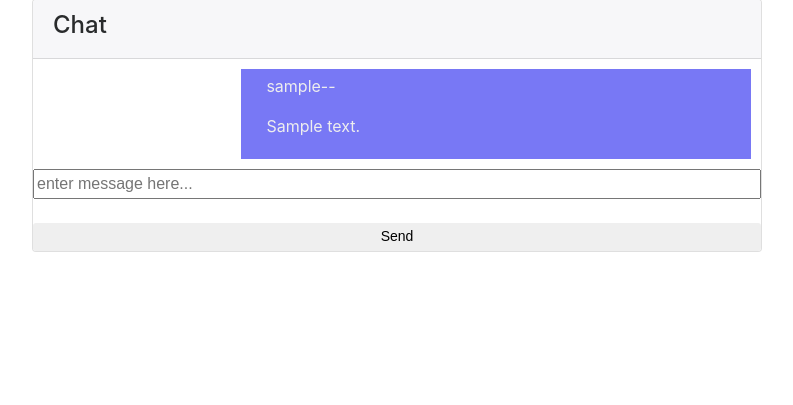
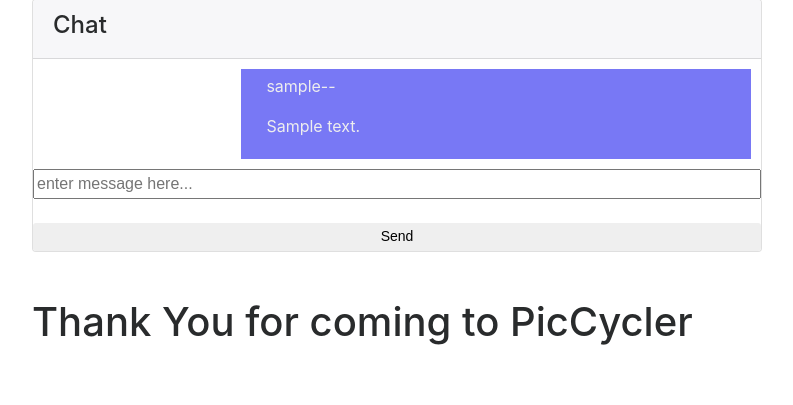
Before and after one commit to alanwagner101/PicCycler, a Node server app: page / in a window 1280 px wide. Shown: the part 381-786 px from the top of the page, without its empty margins (243-1036 px from the left). Run offline with Node 20, Linux system fonts and the light colour scheme; tables that the repository leaves empty hold one stand-in row (values such as "Sample post"); some libraries are stand-ins or nearby versions.

Commit message:
picture wheel fully functional

```diff
--- a/public/js/index.js
+++ b/public/js/index.js
@@ -3,6 +3,7 @@
 var addUser = $("#add-username");
 var addChat = $("#add-chat");
 var chatBox = $("#chat-area");
+var picBox = $("#picBox");
 var StaticID;
 var StaticName;
 
@@ -191,17 +192,37 @@
         }
       }
     });
-    // var picNumber;
-    var Digits = JSON.stringify(Math.floor(Date.now()));
-    var currentPic = (((Digits[6] + Digits[7] + Digits[8])%60)/2);
-    console.log(Math.round(currentPic));
     PicAPI.getPics({}).then(function (response) {
-      picNumber = response.length;
-      // for (var k = 0; k < response.length; k++) {
-
-      // }
+      console.log(response);
+      console.log(response.length);
+      var picNumber = (response.length + 1) * 2;
+      var Digits = JSON.stringify(Math.round(Date.now()));
+      console.log(Digits);
+      var currentPic = ((Digits[6] + Digits[7] + Digits[8])%picNumber)/2;
+      console.log(Math.floor(currentPic));
+      for (var k = 0; k < response.length; k++) {
+        if(currentPic === 0) {
+          picBox.empty();
+          var beginningSlide = $("<div>");
+          beginningSlide.html("<h1>Thank You for coming to PicCycler</h1>");
+          picBox.append(beginningSlide);
+        } else if (response[k].id === currentPic) {
+          picBox.empty();
+          var picWords = $("<div style='text-align: center;'>");
+          picWords.html("<h2>" + response[k].title + "</h2>");
+          picBox.append(picWords);
+          var picUser = $("<div style='text-align: center;'>");
+          picUser.html("<p>" + userArr[response[k].UserId] + "</p>");
+          picBox.append(picUser);
+          var picLink = $("<div style=' text-align: center; width: 400px; height: 400px;'>");
+          picLink.html("<img style='width: 100%;' src='" + response[k].link + "'>");
+          picBox.append(picLink);
+        } else {
+          // return false;
+        }
+      }
     });
-  }, 1000);
+  }, 1500);
 }
 
 Start();
--- a/views/index.handlebars
+++ b/views/index.handlebars
@@ -26,10 +26,14 @@
 
             </div>
             <br>
-            <input type="text" id="chat" placeholder="enter message here..." style = "width: 100%;">
+            <input type="text" id="chat" placeholder="enter message here..." style="width: 100%;">
             <br><br>
             <button class="btn btn-default btn-sm btn-block" id="add-chat">Send</button>
           </div>
+        </div>
+        <br><br>
+        <div id = "picBox">
+
         </div>
       </div>
     </div>
```
